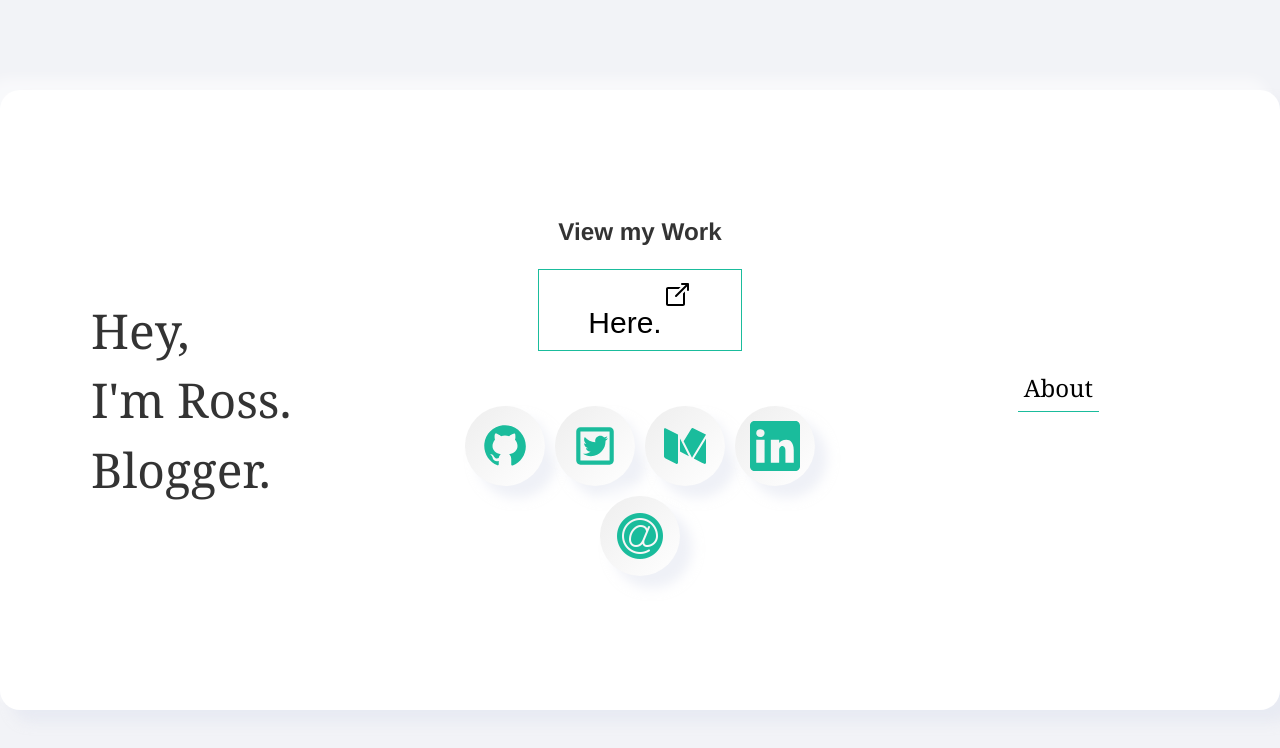
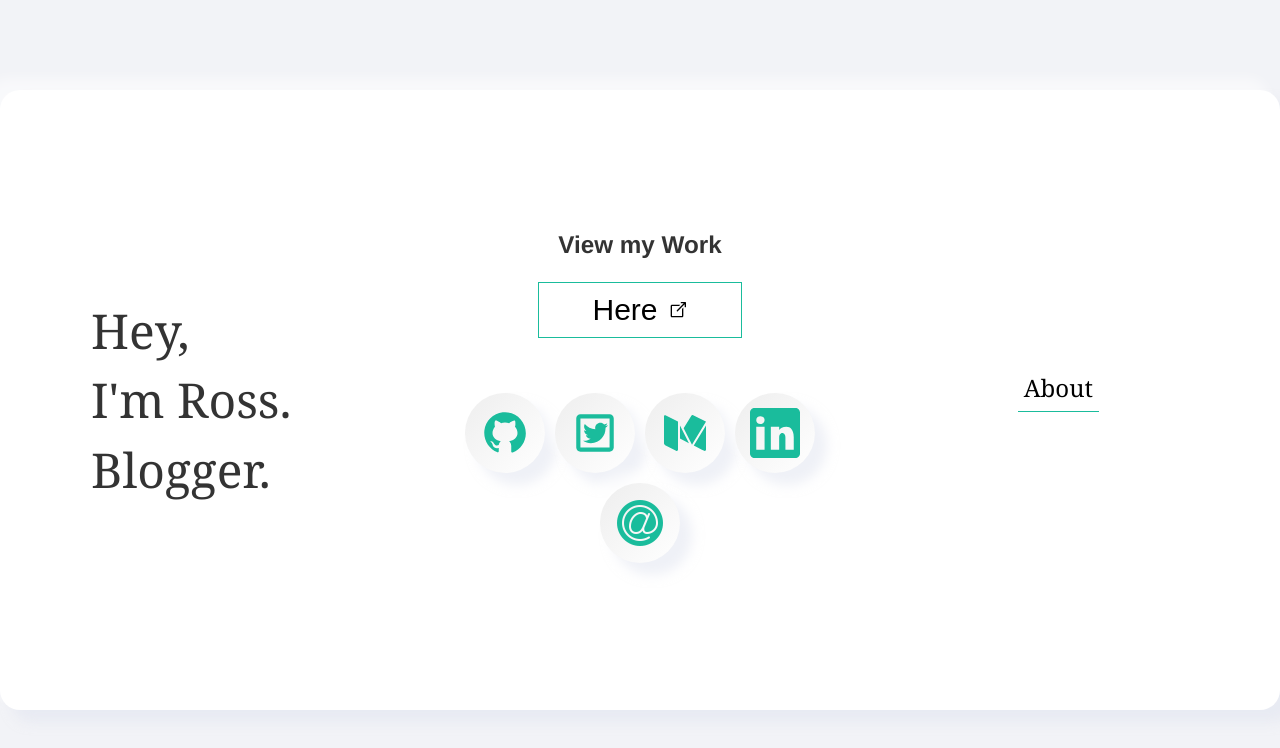
Before and after one commit to r0ss26/gatsby-portfolio, a Gatsby site: page / in a window 1280 px wide. Built offline with nearby package versions, Linux system fonts and the light colour scheme; Gatsby itself is replaced by a stand-in of ours.

Commit message:
style icon

```diff
--- a/src/components/ViewWork/ViewWork.js
+++ b/src/components/ViewWork/ViewWork.js
@@ -6,7 +6,7 @@ const ViewWork = props => {
   return (
     <div className={styles.container}>
       <h2>View my Work</h2>
-        <a href="https://github.com/r0ss26" target="__blank"><button className={styles.button}>Here.<img src={newTabIcon} /></button></a>
+        <a href="https://github.com/r0ss26" target="__blank"><button className={styles.button}>Here<img src={newTabIcon} /></button></a>
       {props.children}
     </div>
   )
--- a/src/components/ViewWork/ViewWork.module.css
+++ b/src/components/ViewWork/ViewWork.module.css
@@ -31,3 +31,9 @@
 .button a:hover {
   color: white;
 }
+
+.button img {
+  margin: auto auto auto 10px;
+  height: 20px;
+  color: gray;
+}
```
